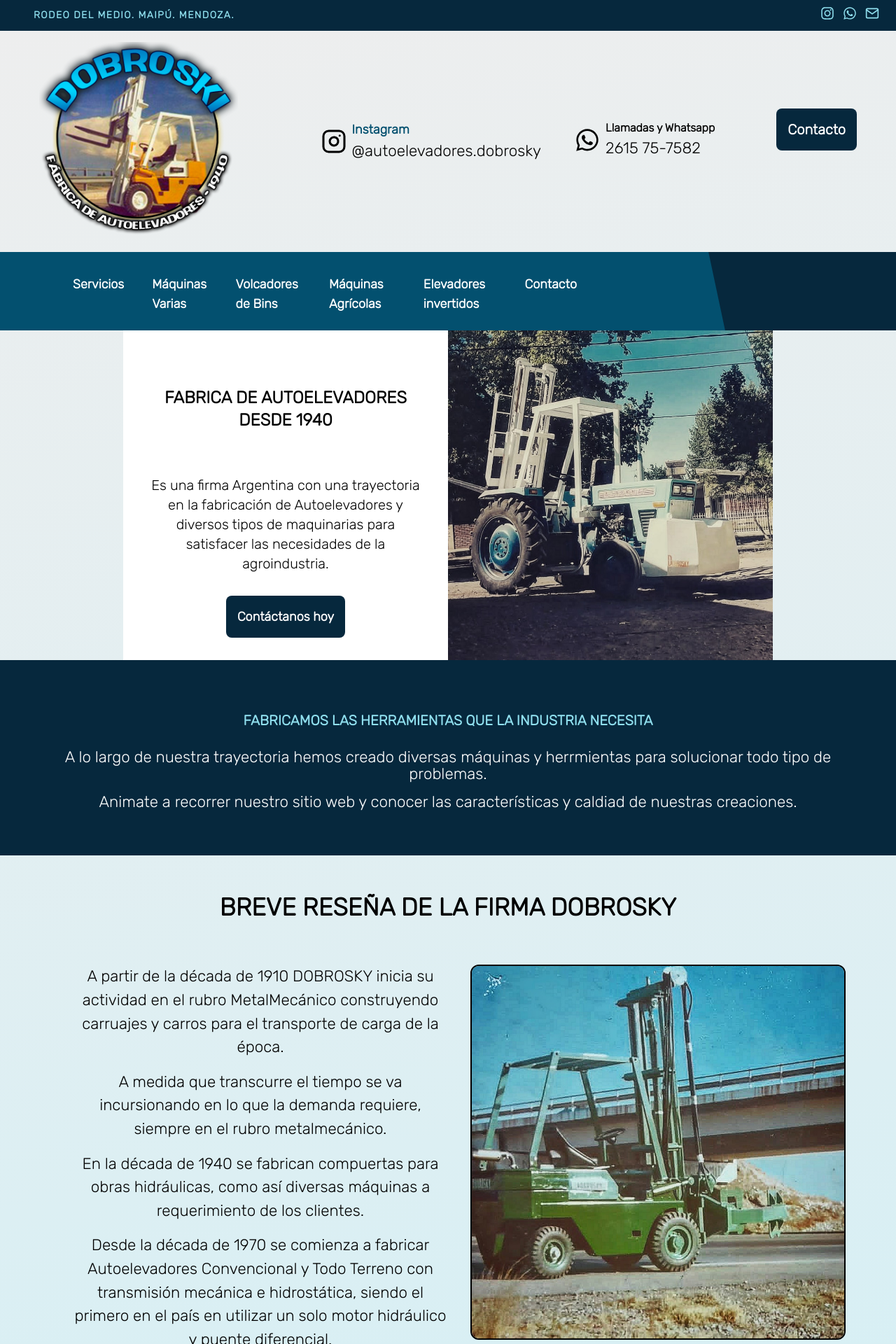
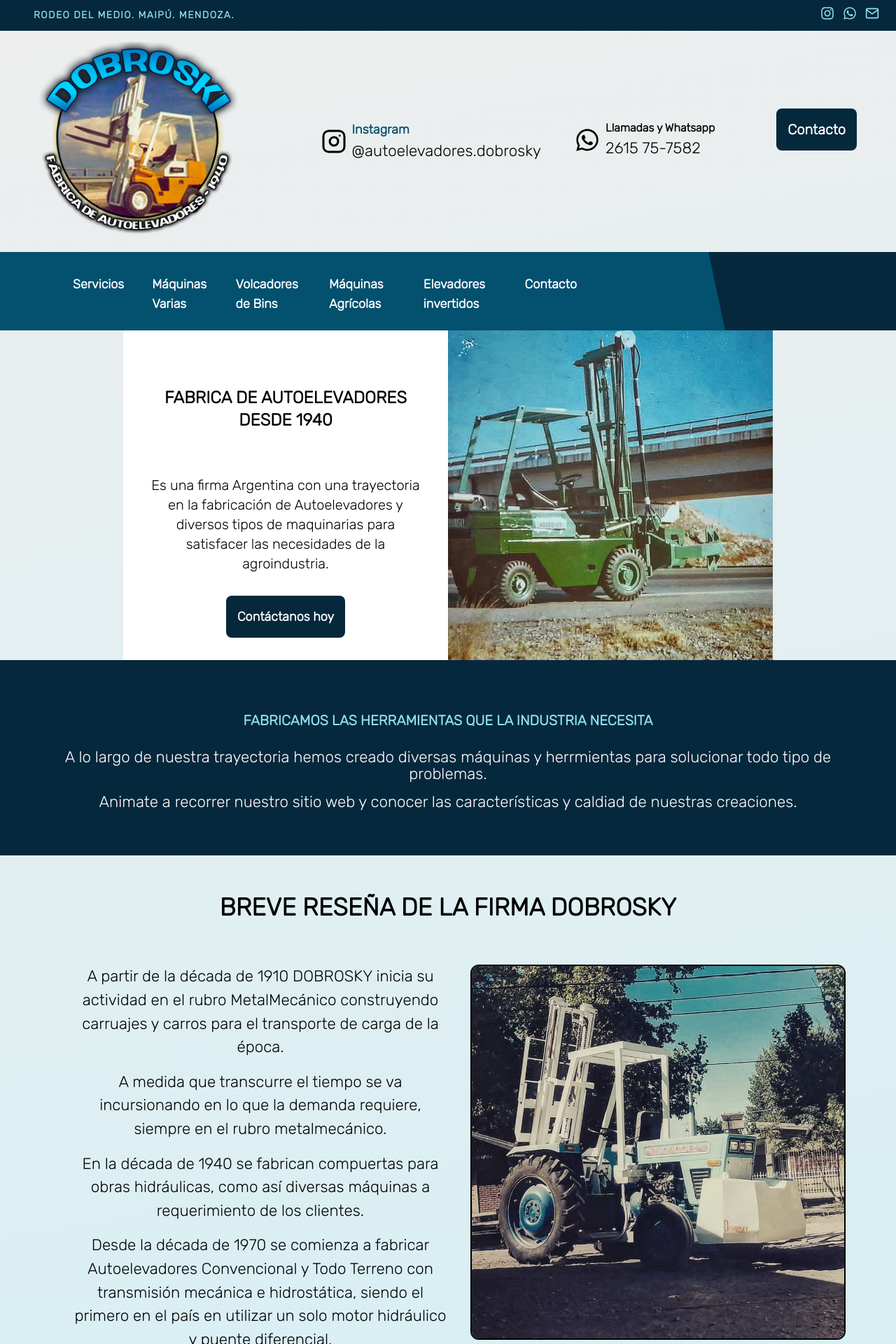
Before and after one commit to DevZeppelin/autoelevadores-dobrosky, a React (Vite) app: page / in a window 1280 px wide. Shown: the top 1920 px of the page at 70% size. Built offline with nearby package versions, Linux system fonts and the light colour scheme; a web font is replaced by a local one.

Commit message:
change foto problem

```diff
--- a/src/components/Section1.jsx
+++ b/src/components/Section1.jsx
@@ -22,7 +22,7 @@ const Section1 = () => {
             </Link>
           </div>
           <div className="hidden md:block flex-wrap">
-            <img src="public\maquinas\S04-tractor-invertido.jpg" alt="" className="h-full my-auto" />
+            <img src="\maquinas\S01F01-autoelevador-pinza-fardos.jpg" alt="" className="h-full my-auto" />
           </div>
         </div>
       </div>
--- a/src/components/SectionHistory.jsx
+++ b/src/components/SectionHistory.jsx
@@ -27,7 +27,7 @@ const Section1 = () => {
         </div>
         <div>
           <img
-            src="\maquinas\S01F01-autoelevador-pinza-fardos.jpg"
+            src="\maquinas\S04-tractor-invertido.jpg"
             className="mt-10 md:mt-0 rounded-xl m-2 md:m-8 border-2 border-black my-auto"
           />
         </div>
```
